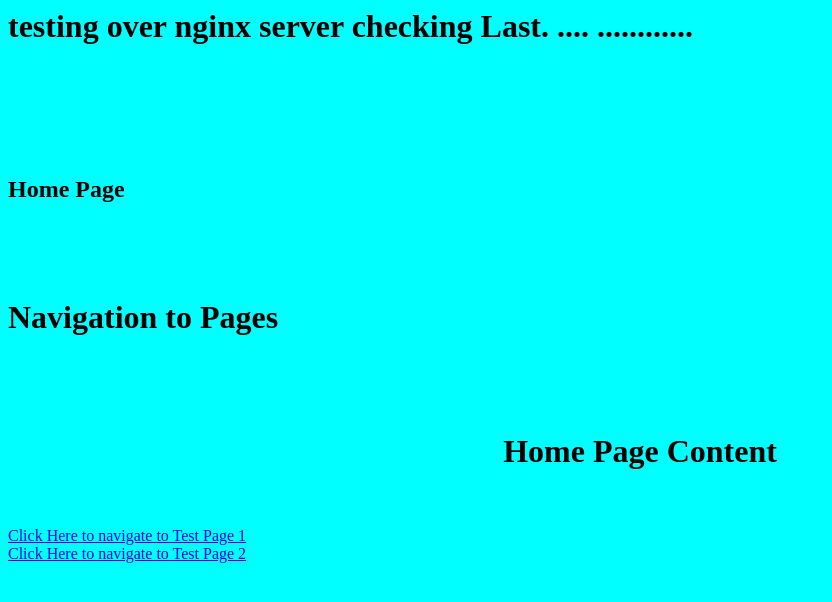
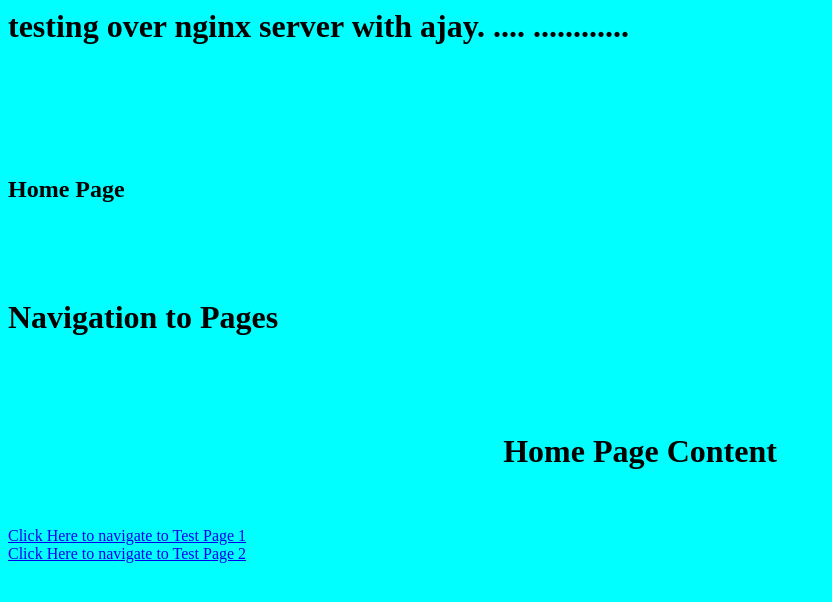
Before and after one commit to kush95300/test-nginx, a plain HTML site: page website/index.html in a window 1280 px wide. Shown: the whole page, without its empty margins (0-832 px from the left). Drawn offline with Linux system fonts and the light colour scheme.

Commit message:
test with ajay

```diff
--- a/website/index.html
+++ b/website/index.html
@@ -1,6 +1,6 @@
 
 <body bgcolor='aqua'>
-<h1>testing over nginx server checking Last. .... ............ </h1>
+<h1>testing over nginx server with ajay. .... ............ </h1>
 <br>
 <br>
 <br>
```
